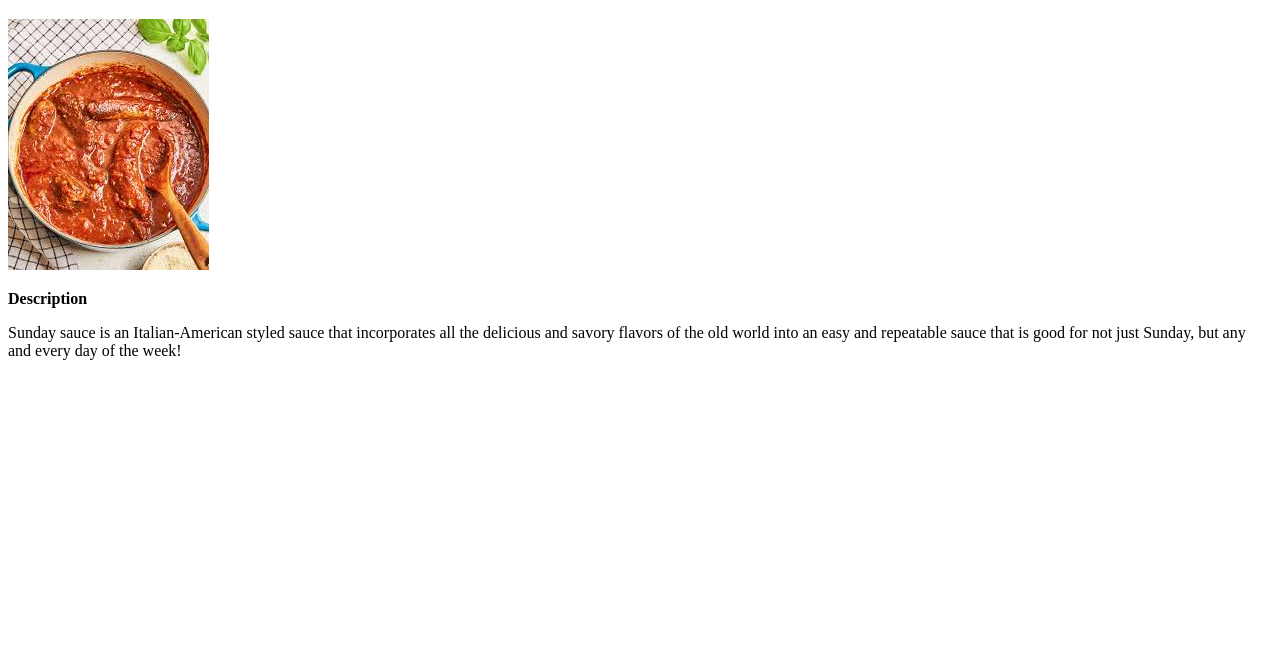
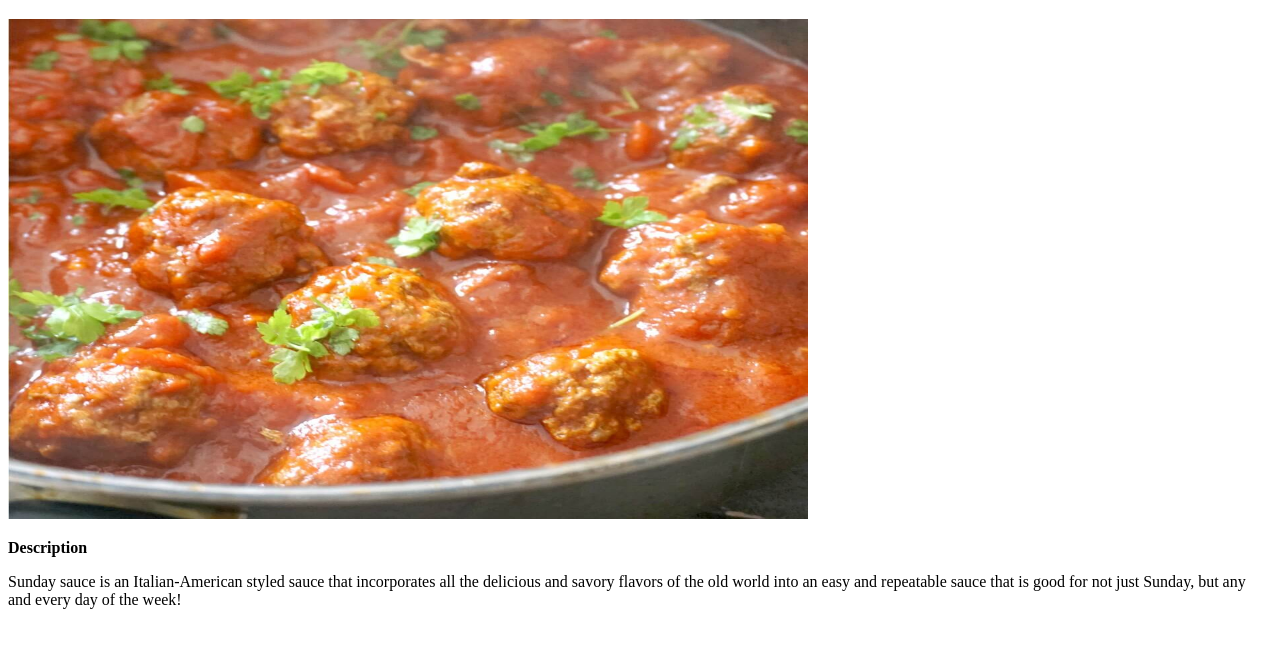
Before and after one commit to Theski-Theland/odin-recipes, a plain HTML site: page recipes/sunday-sauce.html in a window 1280 px wide. Shown: the part 61-708 px from the top of the page. Drawn offline with Linux system fonts and the light colour scheme.

Commit message:
Use a new sauce picture with better sizing

```diff
--- a/recipes/sunday-sauce.html
+++ b/recipes/sunday-sauce.html
@@ -6,7 +6,7 @@
         </head>
     <body>
         <h1>Sunday Sauce</h1>
-        <img src="../images/sunday-sauce.jpg"alt="pasta sauce">
+        <img src="../images/sunday-sauce-large.jpg" alt="pasta sauce" width="800" height="500">
         <p><b>Description</b></p>
         <p>Sunday sauce is an Italian-American styled sauce that
             incorporates all the delicious and savory flavors of
```
Also changed, not shown: images/sunday-sauce-large.jpg (added).
